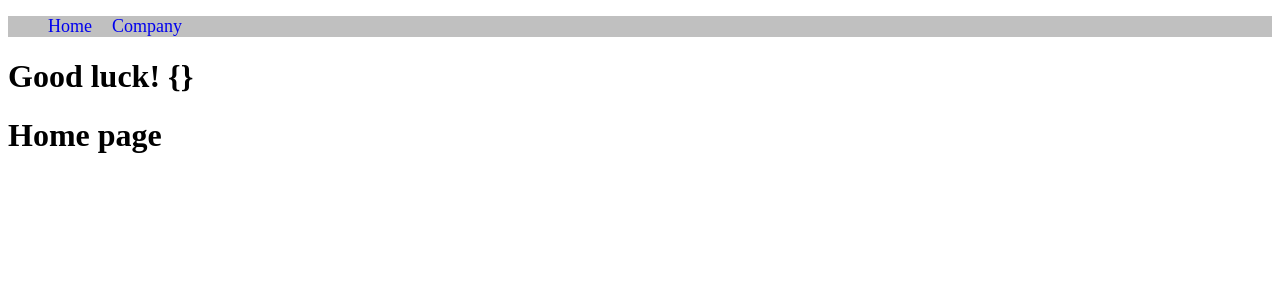
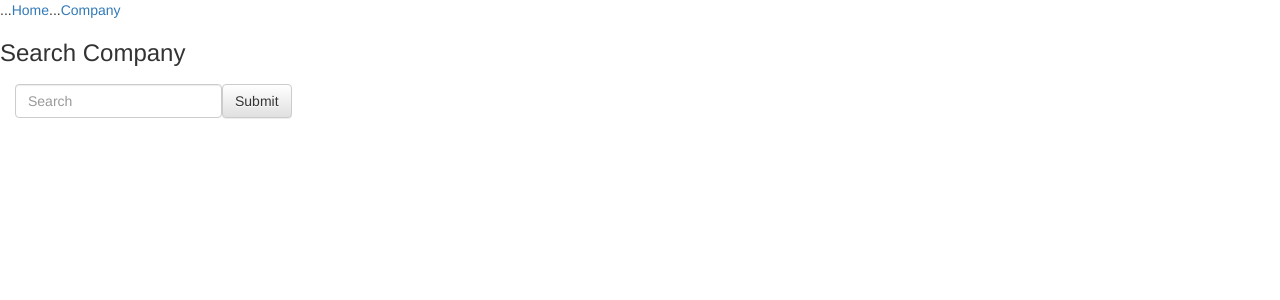
Before and after one commit to nikindtmas1/Risika-task, a Next.js app: page / in a window 1280 px wide. Shown: the top 300 px of the page. Built offline with nearby package versions, Linux system fonts and the light colour scheme.

Commit message:
Create logic to search company

```diff
--- a/components/Layout.js
+++ b/components/Layout.js
@@ -1,11 +1,17 @@
 import Head from "next/head";
 import Navbar from "./Navbar";
-import Link from "next/link";
+// import Link from "next/link";
 
 const Layout = (props) => (
     <div>
         <Head>
             <title>Risika</title>
+
+            <link rel="stylesheet" href="https://stackpath.bootstrapcdn.com/bootstrap/3.4.1/css/bootstrap.min.css" integrity="sha384-HSMxcRTRxnN+Bdg0JdbxYKrThecOKuH5zCYotlSAcp1+c8xmyTe9GYg1l9a69psu" crossorigin="anonymous" />
+
+            <link rel="stylesheet" href="https://stackpath.bootstrapcdn.com/bootstrap/3.4.1/css/bootstrap-theme.min.css" integrity="sha384-6pzBo3FDv/PJ8r2KRkGHifhEocL+1X2rVCTTkUfGk7/0pbek5mMa1upzvWbrUbOZ" crossorigin="anonymous" />
+
+            <script src="https://stackpath.bootstrapcdn.com/bootstrap/3.4.1/js/bootstrap.min.js" integrity="sha384-aJ21OjlMXNL5UyIl/XNwTMqvzeRMZH2w8c5cRVpzpU8Y5bApTppSuUkhZXN0VxHd" crossorigin="anonymous"></script>
             {/* <Link rel="stylesheet"
             href="https://bootswatch.com/4/cerulean/bootstrap.min.css" /> */}
         </Head>
--- a/components/Navbar.js
+++ b/components/Navbar.js
@@ -2,11 +2,17 @@ import Link from "next/link";
 
 const Navbar = () => (
     <div>
-        <ul>
-            <li><Link href="/"><a>Home</a></Link></li>
-            <li><Link href="/company"><a>Company</a></Link></li>
-        </ul>
-        <style jsx>{`
+
+        <nav class="navbar navbar-inverse">
+            ...
+
+            <Link href="/"><a>Home</a></Link>
+            ...
+            <Link href="/company"><a>Company</a></Link>
+
+        </nav>
+
+        {/* <style jsx>{`
         ul {
             background: #c0c0c0;
             color: #ff0000;
@@ -23,7 +29,7 @@ const Navbar = () => (
             color; #ff0000;
             text-decoration: none;
         }
-        `}</style>
+        `}</style> */}
     </div>
 );
 
--- a/package.json
+++ b/package.json
@@ -8,6 +8,7 @@
     "start": "next start"
   },
   "dependencies": {
+    "bootstrap": "^3.4.1",
     "match-sorter": "^6.3.0",
     "next": "10.0.9",
     "react": "17.0.2",
--- a/pages/company/[id].js
+++ b/pages/company/[id].js
@@ -6,7 +6,7 @@ import { companyRelations } from "@/requests"
 export default function Company() {
   const router = useRouter()
   const { id } = router.query
-  console.log(id);
+
   const [relations, setRelations] = React.useState(null)
 
   React.useEffect(() => {
@@ -16,6 +16,6 @@ export default function Company() {
       })
     }
   }, [id])
-console.log(relations);
+
   return <div>{relations ? <Management relations={relations} /> : null}</div>
 }
--- a/pages/index.js
+++ b/pages/index.js
@@ -1,14 +1,40 @@
+import React from "react";
+
 import { useRouter } from "next/router";
 import Layout from "@/components/Layout";
 
+const host = "http://localhost:3000";
+
 
 export default function Home() {
-  const router = useRouter()
+  const router = useRouter();
+
+  const [companyData, setCompanyData] = React.useState(null);
+
+  let companyName = (router.query.name);
+
+  React.useEffect(() => {
+    if(companyName != undefined){
+
+      return fetch(host + `/api/search?query=${companyName}` )
+      .then((data) => data.json())
+      .then(({data}) =>
+       {setCompanyData(data) }
+      )
+    }
+  },[]);
+
   return (
     <Layout>
       <div>
-        <h1>Good luck! {JSON.stringify(router.query)}</h1>
-        <h1>Home page</h1>
+        {/* <h1>Good luck! {JSON.stringify(router.query)}</h1> */}
+        <h3>Search Company</h3>
+        <form className="navbar-form navbar-left" role="search">
+          <div className="form-group">
+            <input type="text" name="name" className="form-control" placeholder="Search" />
+          </div>
+          <button type="submit" className="btn btn-default">Submit</button>
+        </form>
       </div>
     </Layout>
   )
```
Also changed, not shown: 1 other file (tests, documents, lock files or other folders).
